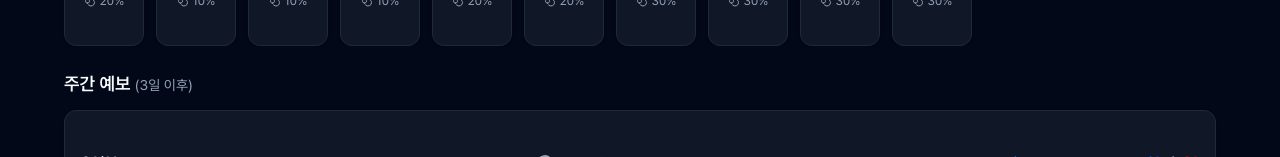
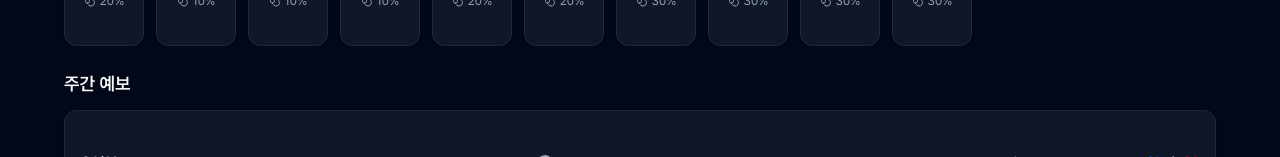
Before and after one commit to chdev-kr/2026-weather-app, a React (Vite) app: page /weather/1 in a window 1280 px wide. Shown: the part 643-800 px from the top of the page. Built offline with nearby package versions, Linux system fonts and the light colour scheme.

Commit message:
feat: 데이터 포맷팅 변경 및 제목 변경

```diff
--- a/src/widgets/weekly-forecast/ui/WeeklyForecast.tsx
+++ b/src/widgets/weekly-forecast/ui/WeeklyForecast.tsx
@@ -33,9 +33,9 @@ export const WeeklyForecast = ({ weeklyData }: WeeklyForecastProps) => {
   // 오전/오후 중 더 대표적인 날씨 선택
   const getRepresentativeWeather = (wfAm: string, wfPm: string) => {
     // undefined 체크
-    if (!wfAm && !wfPm) return '정보 없음';
-    if (!wfPm) return wfAm || '정보 없음';
-    if (!wfAm) return wfPm || '정보 없음';
+    if (!wfAm && !wfPm) return "정보 없음";
+    if (!wfPm) return wfAm || "정보 없음";
+    if (!wfAm) return wfPm || "정보 없음";
 
     // 비나 눈이 있으면 우선
     if (wfPm.includes("비") || wfPm.includes("눈")) return wfPm;
@@ -53,9 +53,7 @@ export const WeeklyForecast = ({ weeklyData }: WeeklyForecastProps) => {
 
   return (
     <div>
-      <h2 className="text-base sm:text-lg font-semibold mb-3">
-        주간 예보 <span className="text-sm text-muted-foreground font-normal">(3일 이후)</span>
-      </h2>
+      <h2 className="text-base sm:text-lg font-semibold mb-3">주간 예보</h2>
       <Card className="bg-muted/50">
         <CardContent className="p-0">
           <div className="divide-y divide-border">
@@ -70,7 +68,9 @@ export const WeeklyForecast = ({ weeklyData }: WeeklyForecastProps) => {
                 >
                   {/* 날짜 */}
                   <div className="w-16 sm:w-20">
-                    <p className="text-sm sm:text-base font-medium">{day.date}</p>
+                    <p className="text-sm sm:text-base font-medium">
+                      {day.date}
+                    </p>
                   </div>
 
                   {/* 날씨 아이콘 */}
@@ -92,11 +92,11 @@ export const WeeklyForecast = ({ weeklyData }: WeeklyForecastProps) => {
                   {/* 최저/최고 기온 */}
                   <div className="flex items-center gap-2 w-24 sm:w-32 justify-end">
                     <span className="text-sm sm:text-base text-blue-600 font-medium">
-                      {day.taMin}°
+                      {Math.round(parseFloat(day.taMin) || 0)}°
                     </span>
                     <span className="text-muted-foreground">/</span>
                     <span className="text-sm sm:text-base text-red-600 font-medium">
-                      {day.taMax}°
+                      {Math.round(parseFloat(day.taMax) || 0)}°
                     </span>
                   </div>
                 </div>
```
